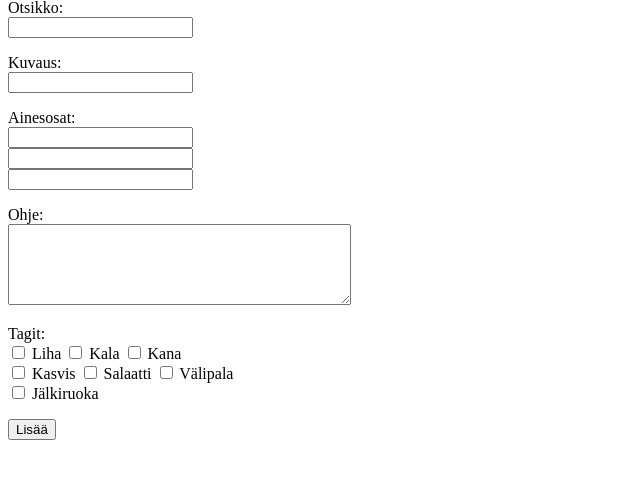
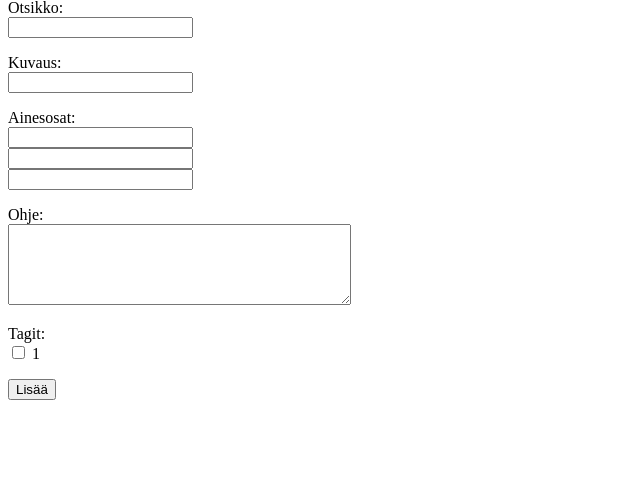
Before and after one commit to ajperttula/tsoha-reseptikirja, a Flask app: template templates/new-recipe.html in a window 1280 px wide. Shown: the part 68-547 px from the top of the page, without its empty margins (0-640 px from the left). Run offline with Flask 2, Linux system fonts and the light colour scheme; the template is opened without the code that fills it: most values are stand-ins (such as "Sample title", 1, 10 or a date in 2020).

Commit message:
Change the way tags are presented on new recipe page

```diff
--- a/app.py
+++ b/app.py
@@ -17,7 +17,9 @@ def index():
 
 @app.route("/new-recipe")
 def new_recipe():
-    return render_template("new-recipe.html")
+    sql = "SELECT tag FROM tags"
+    tags = db.session.execute(sql).fetchall()
+    return render_template("new-recipe.html", tags=tags)
 
 @app.route("/add-recipe", methods=["POST"])
 def add_recipe():
--- a/templates/new-recipe.html
+++ b/templates/new-recipe.html
@@ -28,13 +28,9 @@
       </p>
       <p>
         Tagit: <br>
-        <input type="checkbox" name="tag" value="Liha"> Liha
-        <input type="checkbox" name="tag" value="Kala"> Kala
-        <input type="checkbox" name="tag" value="Kana"> Kana <br>
-        <input type="checkbox" name="tag" value="Kasvis"> Kasvis
-        <input type="checkbox" name="tag" value="Salaatti"> Salaatti
-        <input type="checkbox" name="tag" value="Välipala"> Välipala <br>
-        <input type="checkbox" name="tag" value="Jälkiruoka"> Jälkiruoka
+        {% for t in tags %}
+        <input type="checkbox" name="tag" value="{{ t[0] }}"> {{ t[0] }}
+        {% endfor %}
       </p>
       <input type="submit" value="Lisää">
     </form>
```
